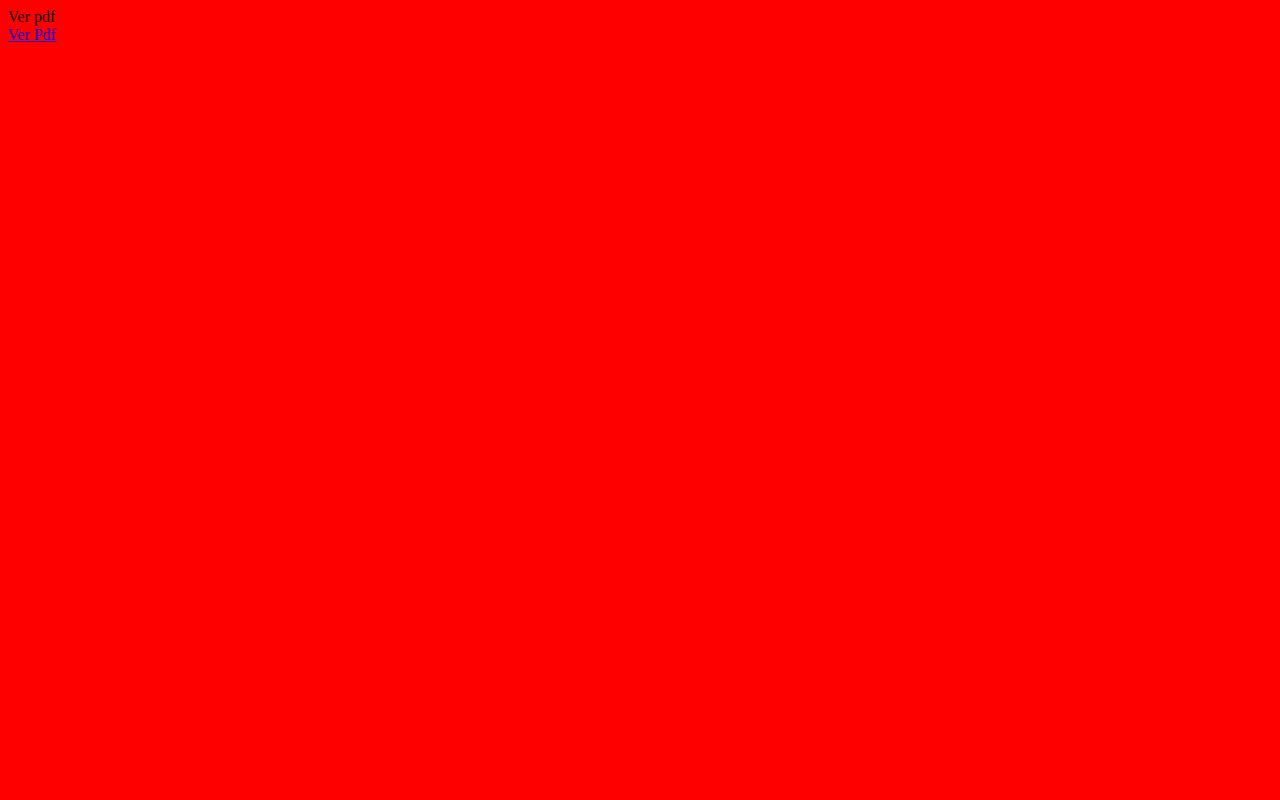
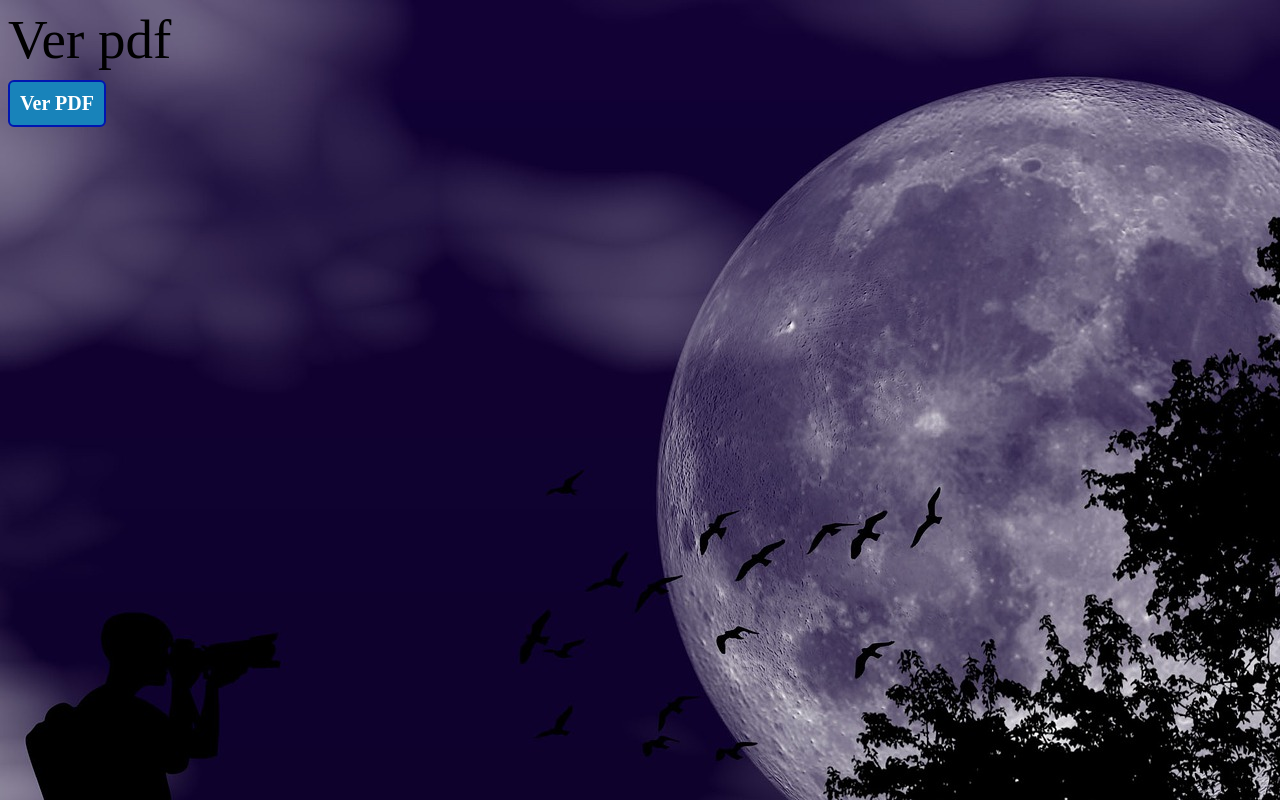
Before and after one commit to EspinozaRojas/ProyectoPDF, a plain HTML site: page web/index.html in a window 1280 px wide. Drawn offline with Linux system fonts and the light colour scheme.

Commit message:
agrege unos detalles

```diff
--- a/web/index.html
+++ b/web/index.html
@@ -10,8 +10,30 @@ and open the template in the editor.
         <meta charset="UTF-8">
         <meta name="viewport" content="width=device-width, initial-scale=1.0">
     </head>
-    <body style="background-color:red">
-        <div>Ver pdf </div>
-        <a href="mostrar.do">Ver Pdf </a>
+    <style type="text/css">
+  .boton_personalizado{
+    text-decoration: none;
+    padding: 10px;
+    font-weight: 600;
+    font-size: 20px;
+    color: #ffffff;
+    background-color: #1883ba;
+    border-radius: 6px;
+    border: 2px solid #0016b0;
+  }
+  body{
+     background-image: url("noche.jpg");
+  }
+  .inicio{
+      font-size: 55px;
+  }
+
+
+</style>
+    <body style="style = background-color:rgba(255,70,60,0.5);">
+
+        <div class="inicio">Ver pdf </div>
+        <a style="position: absolute;top: 10%;" class="boton_personalizado" href="mostrar.do">Ver PDF</a>
+
     </body>
 </html>
```
Also changed, not shown: web/noche.jpg (added), 1 other file.
